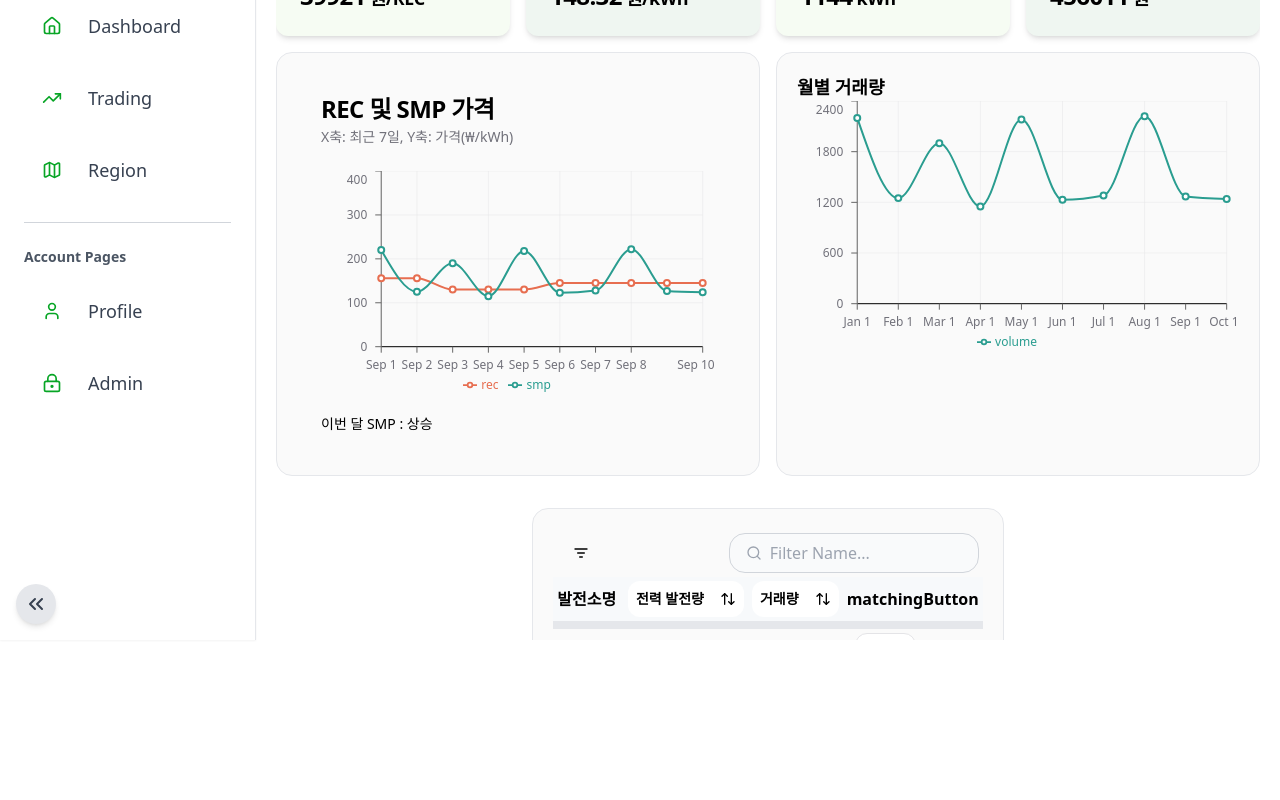
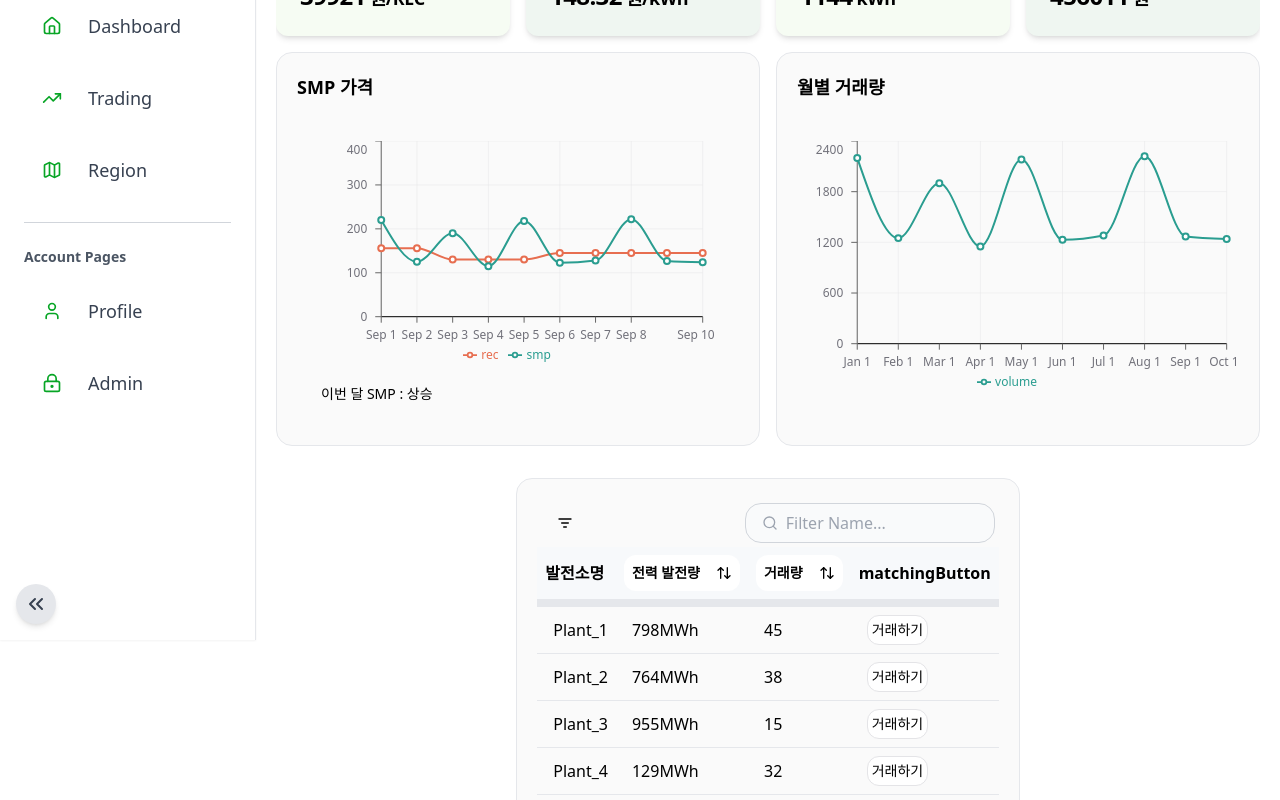
Before and after one commit to turbinecrew/turbin_electrical, a Next.js app: page /trading in a window 1280 px wide. Shown: the part 160-960 px from the top of the page. Before the commit the page ends 800 px from the top, so only its background shows below. Built offline with nearby package versions, Linux system fonts and the light colour scheme.

Commit message:
🎨 : css 수정

```diff
--- a/src/app/(main)/layout.tsx
+++ b/src/app/(main)/layout.tsx
@@ -7,7 +7,7 @@ export default function Layout({
 	children: React.ReactNode
 }>) {
 	return (
-		<div className="flex h-screen overflow-hidden">
+		<div className="flex h-screen">
 			{/* Sidebar 영역 */}
 			<aside>
 				<Sidebar />
--- a/src/app/(main)/trading/page.tsx
+++ b/src/app/(main)/trading/page.tsx
@@ -73,16 +73,20 @@ export default function Trading() {
 						</div>
 					</div>
 					<div className="grid grid-cols-2 gap-4">
-						<CardComponent>
-							<LineComponent />
-						</CardComponent>
+						<TitleCard title="SMP 가격">
+							<div className="pt-10">
+								<LineComponent />
+							</div>
+						</TitleCard>
 						<TitleCard title="월별 거래량">
-							<VolumeChart />
+							<div className="pt-10">
+								<VolumeChart />
+							</div>
 						</TitleCard>
 					</div>
 				</div>
 				{/* ------bottom------ */}
-				<div className="flex justify-center">
+				<div className="flex w-full justify-center">
 					<CardComponent>
 						<TradingTable />
 					</CardComponent>
--- a/src/features/realtime/components/chart/SMP-REC-line-chart/index.tsx
+++ b/src/features/realtime/components/chart/SMP-REC-line-chart/index.tsx
@@ -27,10 +27,6 @@ export function LineComponent() {
 
 	return (
 		<div>
-			<CardHeader>
-				<CardTitle>REC 및 SMP 가격</CardTitle>
-				<CardDescription>X축: 최근 7일, Y축: 가격(₩/kWh)</CardDescription>
-			</CardHeader>
 			<CardContent>
 				<ChartContainer config={chartConfig}>
 					<LineChart
--- a/src/features/realtime/components/realtime-trading-table/index.tsx
+++ b/src/features/realtime/components/realtime-trading-table/index.tsx
@@ -159,8 +159,7 @@ export function TradingTable() {
 	})
 
 	return (
-		<div className="">
-			<div className="overflow-x-auto">
+		<div className="w-full">
 			<div className="m-1 flex justify-between">
 				<div className="ml-4 flex items-center justify-start">
 					<button
@@ -202,7 +201,7 @@ export function TradingTable() {
 							{headerGroup.headers.map((header) => (
 								<th
 									key={header.id}
-										className="border-b-8 p-1 text-left font-semibold"
+									className="border-b-8 p-2 text-left font-semibold"
 								>
 									{flexRender(
 										header.column.columnDef.header,
@@ -217,7 +216,7 @@ export function TradingTable() {
 					{table.getRowModel().rows.map((row) => (
 						<tr key={row.id} className="hover:bg-gray-80">
 							{row.getVisibleCells().map((cell) => (
-									<td key={cell.id} className="p-1 pl-3">
+								<td key={cell.id} className="p-2 pl-4">
 									{flexRender(cell.column.columnDef.cell, cell.getContext())}
 								</td>
 							))}
@@ -226,6 +225,5 @@ export function TradingTable() {
 				</tbody>
 			</table>
 		</div>
-		</div>
 	)
 }
```
Lines whose indentation alone changed are shown as unchanged.
